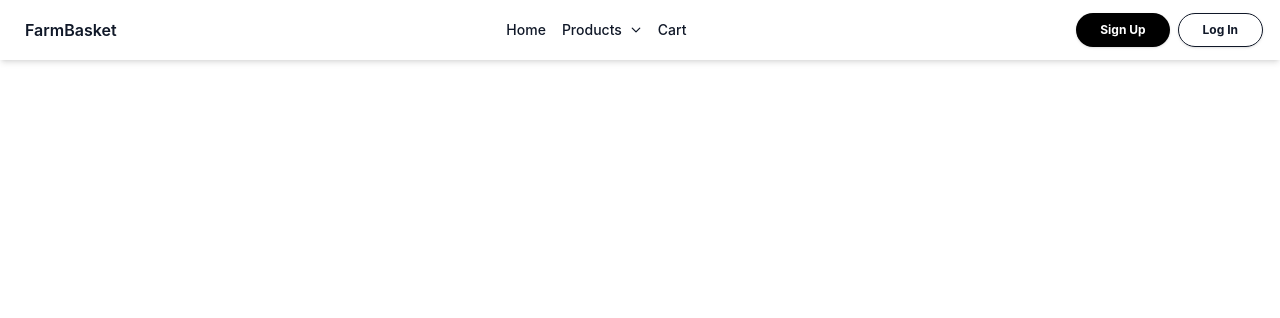
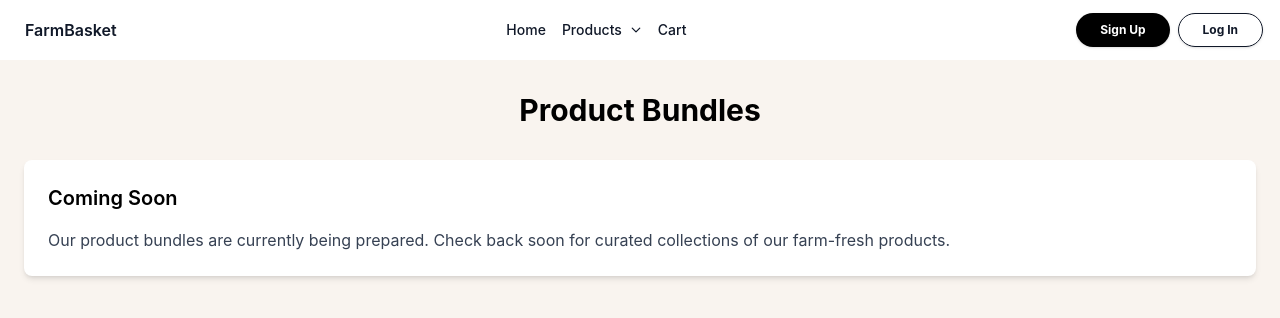
Before and after one commit to prabscode/farmbasket-frontendv3, a React (Vite) app in the folder frontend/: page /bundles in a window 1280 px wide. Shown: the top 318 px of the page. Built offline with nearby package versions, Linux system fonts and the light colour scheme.

Commit message:
navbar + home navigation done

```diff
--- a/frontend/src/App.jsx
+++ b/frontend/src/App.jsx
@@ -1,14 +1,14 @@
-
 import './App.css'
 import { NavbarMenu } from './components/Navbar'
 import Home from './pages/Home'
-import { BrowserRouter, Routes , Route } from 'react-router-dom'
+import { BrowserRouter, Routes, Route } from 'react-router-dom'
 import Products from './pages/Products'
+import Productspage from './pages/Productspage'
+import Bundles from './pages/Bundles'
 import { useAuth0 } from '@auth0/auth0-react'
 import { useEffect, useState } from 'react'
 
 function App() {
-
   const { isAuthenticated, user } = useAuth0();
   const [userId, setUserId] = useState(null);
 
@@ -24,18 +24,18 @@ function App() {
       }
     }
   }, [isAuthenticated, user]);
+
   return (
     <>
-
       <BrowserRouter>
-
-      <NavbarMenu />
+        <NavbarMenu />
         <Routes>
-        <Route path="/" element={<Home />} />
-        <Route path="/products" element={ <Products userId={userId} />} />
+          <Route path="/" element={<Home />} />
+          <Route path="/products" element={<Products userId={userId} />} />
+          <Route path="/products-page" element={<Productspage userId={userId} />} />
+          <Route path="/bundles" element={<Bundles />} />
+          <Route path="/cart" element={<div className="p-8">Cart Page Under Construction</div>} />
         </Routes>
-
-
       </BrowserRouter>
     </>
   )
--- a/frontend/src/components/Navbar.jsx
+++ b/frontend/src/components/Navbar.jsx
@@ -22,6 +22,7 @@ import { useAuth0 } from "@auth0/auth0-react";
 import axios from "axios"; // Make sure axios is installed
 
 const API_URL = "http://localhost:5000";
+
 const menuItems = [
   { title: "Home", path: "/" },
   { title: "Products", path: "/products-page" },
@@ -127,7 +128,7 @@ export function NavbarMenu() {
 
   // Generate a simple user ID if authenticated using Auth0's sub
   const userId = isAuthenticated ? `user_${user?.sub?.split('|')[1] ||
-    Math.random().toString(36).substring(2, 10)}` : null;
+  Math.random().toString(36).substring(2, 10)}` : null;
 
   useEffect(() => {
     window.addEventListener(
--- /dev/null
+++ b/frontend/src/pages/Bundles.jsx
@@ -0,0 +1,21 @@
+import React from "react";
+
+const Bundles = () => {
+  return (
+    <div className="py-8 px-6 bg-[#f9f4ef] min-h-screen">
+      <div className="max-w-7xl mx-auto">
+        <h1 className="text-3xl font-bold mb-8 text-center">Product Bundles</h1>
+
+        <div className="bg-white p-6 rounded-lg shadow-md">
+          <h2 className="text-xl font-semibold mb-4">Coming Soon</h2>
+          <p className="text-gray-700">
+            Our product bundles are currently being prepared.
+            Check back soon for curated collections of our farm-fresh products.
+          </p>
+        </div>
+      </div>
+    </div>
+  );
+};
+
+export default Bundles;
--- a/frontend/src/pages/Home.jsx
+++ b/frontend/src/pages/Home.jsx
@@ -1,7 +1,8 @@
-import React, {useEffect, useState} from "react";
+import React, { useEffect, useState } from "react";
 import { useAuth0 } from "@auth0/auth0-react";
 import { useNavigate } from "react-router-dom";
 import axios from "axios";
+
 // Modified Home component with DB integration
 const Home = () => {
   const { user, loginWithRedirect, isAuthenticated, logout } = useAuth0();
@@ -13,8 +14,6 @@ const Home = () => {
 
   useEffect(() => {
     if (isAuthenticated) {
-      navigate("/products"); // Redirect to products page on successful login
-
       // Save user to database
       const saveUserToDatabase = async () => {
         try {
@@ -25,7 +24,6 @@ const Home = () => {
             email: user.email,
             picture: user.picture
           };
-
           // Send to backend
           const response = await axios.post(`http://localhost:5000/api/users`, userData);
           console.log('User saved to database:', response.data);
@@ -34,7 +32,6 @@ const Home = () => {
           console.error('Error saving user to database:', error);
         }
       };
-
       saveUserToDatabase();
     }
   }, [isAuthenticated, navigate, user, userId]);
--- /dev/null
+++ b/frontend/src/pages/ProductsPage.jsx
@@ -0,0 +1,25 @@
+import React from "react";
+import Products from "./Products";
+
+const Productspage = ({ userId }) => {
+  return (
+    <div className="py-8 px-6 bg-[#f9f4ef] min-h-screen">
+      <div className="max-w-7xl mx-auto">
+        <h1 className="text-3xl font-bold mb-8 text-center">Our Products</h1>
+
+        <div className="bg-white p-6 rounded-lg shadow-md mb-8">
+          <h2 className="text-xl font-semibold mb-4">Featured Products</h2>
+          <p className="text-gray-700 mb-4">
+            Explore our selection of farm-fresh products, harvested and delivered with care.
+            All our products are sourced directly from local farmers.
+          </p>
+        </div>
+
+        {/* Include the existing Products component */}
+        <Products userId={userId} />
+      </div>
+    </div>
+  );
+};
+
+export default Productspage;
```
